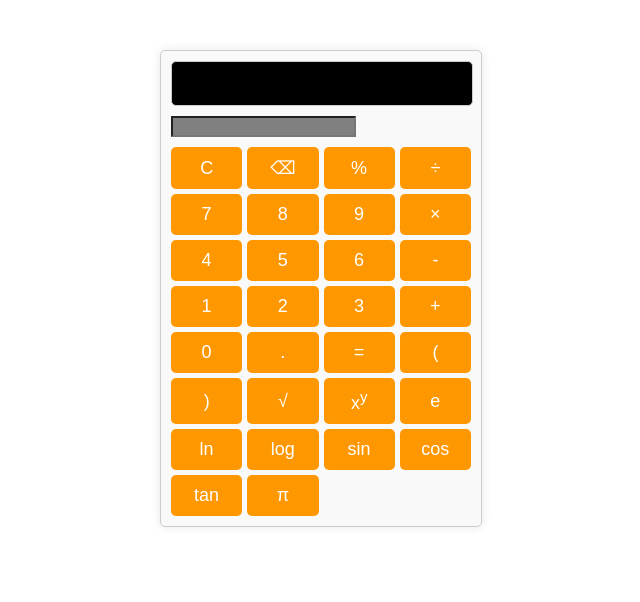
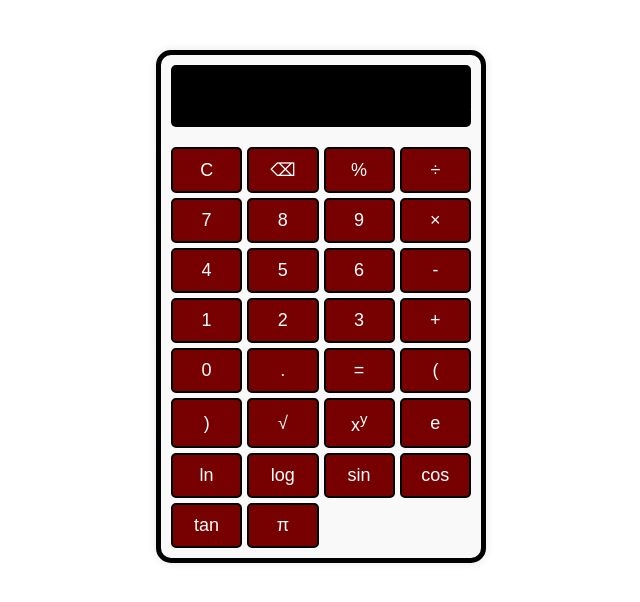
Before and after one commit to GBAlvim/DesWeb, a plain HTML site: page calculadoraPadrao/index.html in a window 1280 px wide. Shown: the whole page, without its empty margins (319-959 px from the left). Drawn offline with Linux system fonts and the light colour scheme.

Commit message:
Atualização Calculadorapadrão

```diff
--- a/calculadoraPadrao/style.css
+++ b/calculadoraPadrao/style.css
@@ -5,28 +5,34 @@ body {
 .calculator {
     width: 300px;
     margin: 50px auto;
-    border: 1px solid #ccc;
-    border-radius: 5px;
+    border-radius: 15px;
     padding: 10px;
     box-shadow: 0px 0px 10px rgba(0, 0, 0, 0.1);
     background-color: #f9f9f9;
+    box-shadow: 10px black;
+    border: 5px solid black;
 }
 
 .display {
     width: calc(100% - 20px);
-    margin-bottom: 10px;
+    margin-bottom: -5px;
     padding: 10px;
-    font-size: 20px;
-    border: 1px solid #ccc;
-    border-radius: 5px;
+    font-size: 25px;
+    border: transparent;
+    border-radius: 5px 5px 5px 0px;
     background-color: black;
+    outline: none;
+
 }
 
 .sub-display {
-    margin-bottom: 10px;
-    font: black;
-    background-color: gray;
-
+    margin-bottom: 20px;
+    font: rgb(0, 0, 0);
+    background-color: rgb(0, 0, 0);
+    border-radius: 0px 0px 5px 5px;
+    border:none;
+    outline: none;
+    width: calc(100% - 4px);
 
 }
 
@@ -44,13 +50,14 @@ button {
     cursor: pointer;
     background-color: #e0e0e0;
     color: #333;
+    border: 2px solid black;
 }
 
 button.operator {
-    background-color: #ff9800;
+    background-color: rgb(119, 0, 0);
     color: #fff;
 }
 
 button:hover {
-    background-color: #d8d8d8;
+    background-color: gray;
 }
```
